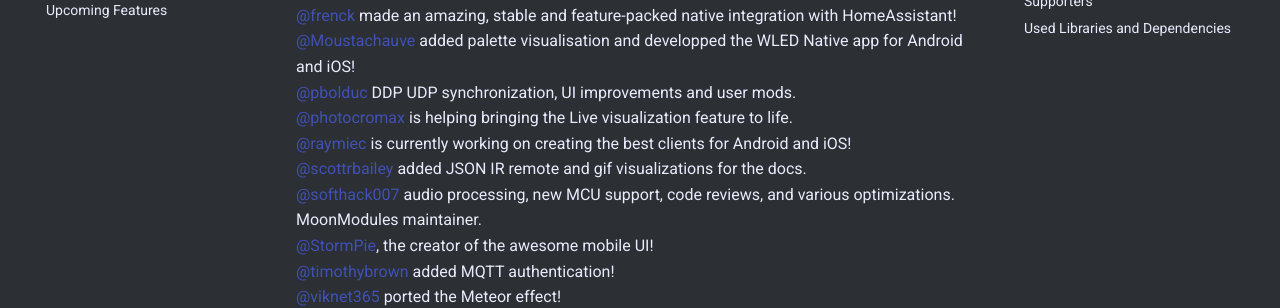
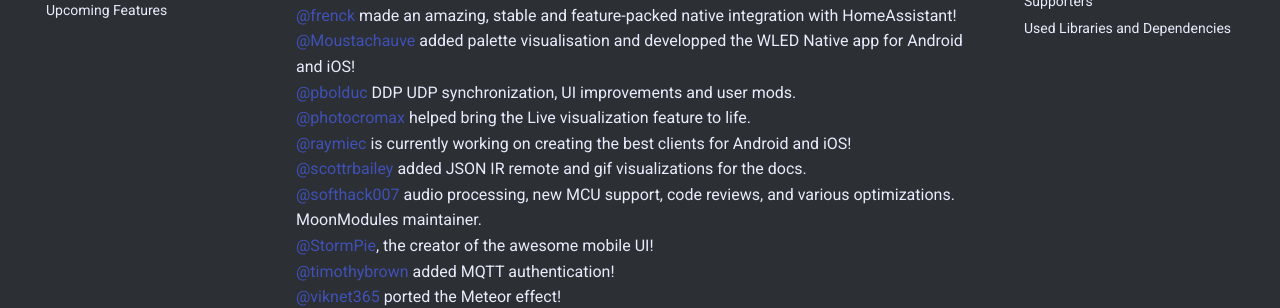
Before and after one commit to Aircoookie/WLED-Docs, an MkDocs documentation site: the page built from docs/about/contributors.md, in a window 1280 px wide and 900 px high, scrolled down 402 px. Shown: the part 152-460 px from the top of the window. Built offline with MkDocs 1.6.1 and Material for MkDocs 9.7.7, drawn with Linux system fonts in a browser that asks for light colours; comment, search, counter and statistics services are not loaded.

```diff
--- a/docs/about/contributors.md
+++ b/docs/about/contributors.md
@@ -18,7 +18,7 @@ adamo made the animated Discord server logo!
 [@frenck](https://github.com/frenck) made an amazing, stable and feature-packed native integration with HomeAssistant!
 [@Moustachauve](https://github.com/Moustachauve)  added palette visualisation and developped the WLED Native app for Android and iOS!
 [@pbolduc](https://github.com/pbolduc) DDP UDP synchronization, UI improvements and user mods.
-[@photocromax](https://github.com/photocromax) is helping bringing the Live visualization feature to life.
+[@photocromax](https://github.com/photocromax) helped bring the Live visualization feature to life.
 [@raymiec](https://github.com/raymiec)  is currently working on creating the best clients for Android and iOS!
 [@scottrbailey](https://github.com/scottrbailey) added JSON IR remote and gif visualizations for the docs.
 [@softhack007](https://github.com/softhack007) audio processing, new MCU support, code reviews, and various optimizations.  MoonModules maintainer.
```
Also changed, not shown: docs/features/effects.md (+1 -1 lines).
